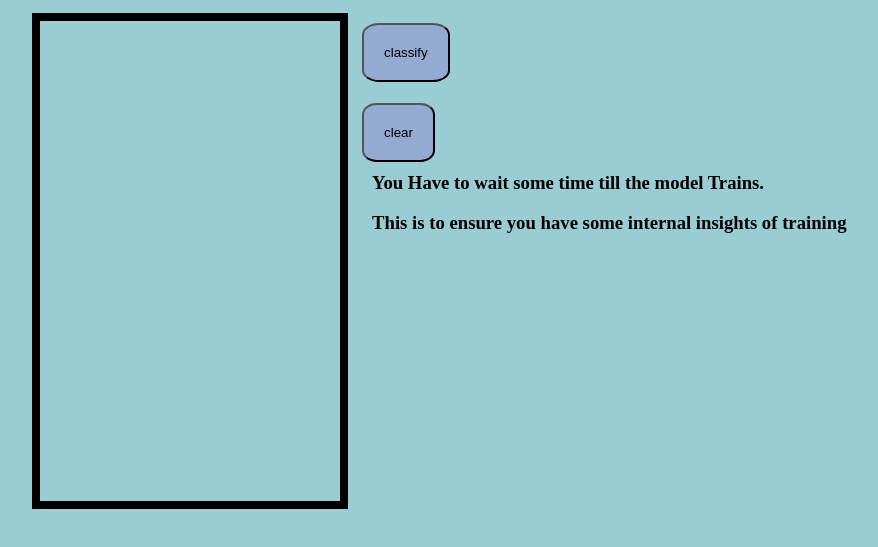
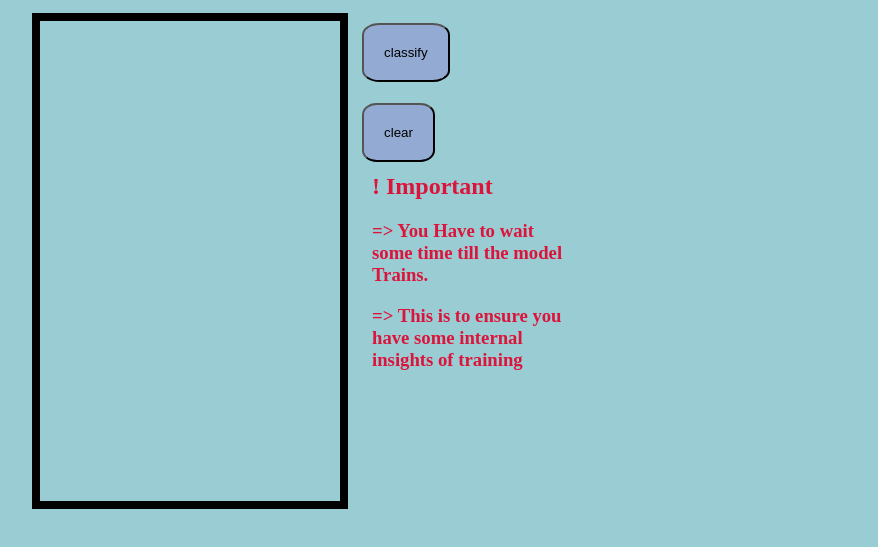
Before and after one commit to tejasvi541/Fashion-Classifier, a plain HTML site: page index.html in a window 1280 px wide. Shown: the part 87-634 px from the top of the page, without its empty margins (68-946 px from the left). Drawn offline with Linux system fonts and the light colour scheme; no server answers.

Commit message:
Corrected CSS

```diff
--- a/imgfash.css
+++ b/imgfash.css
@@ -11,8 +11,10 @@ body{
 .instructions{
     display:table-column;
     position: absolute;
+    color: crimson;
     top: 240px;
     left: 430px;
+    width: 200px;
     padding-left: 10px;
 
 }
--- a/index.html
+++ b/index.html
@@ -7,11 +7,12 @@
   <body>
     <h1 id="heading">Fashion Classifier!</h1>
     <span class="instructions">
+      <h2 class="instruction">! Important</h2>
       <h3 class="instruction">
-        You Have to wait some time till the model Trains.
+        => You Have to wait some time till the model Trains.
       </h3>
       <h3 class="instruction">
-        This is to ensure you have some internal insights of training
+        => This is to ensure you have some internal insights of training
       </h3>
     </span>
     <canvas
```
